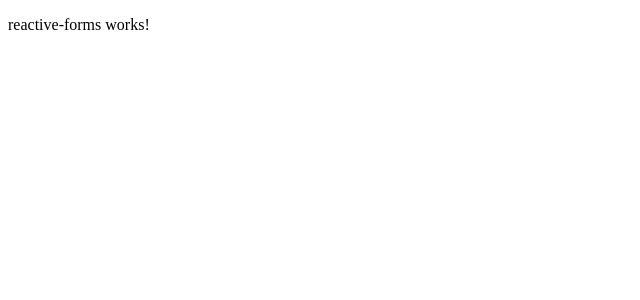
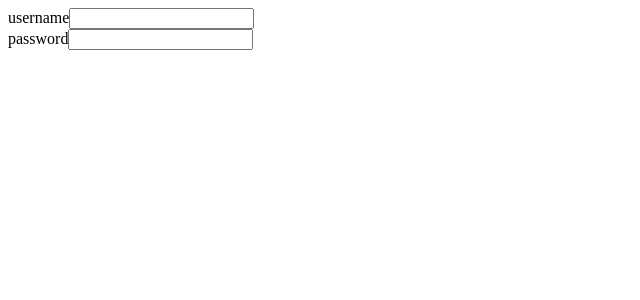
Before and after one commit to KevinW831205/MyAngularCrashCourse, an Angular app: page / in a window 1280 px wide. Shown: the top 300 px of the page, without its empty margins (0-640 px from the left). Built offline with nearby package versions, Linux system fonts and the light colour scheme.

Commit message:
mark up and importing the reactive forms module

```diff
--- a/src/app/app.module.ts
+++ b/src/app/app.module.ts
@@ -1,5 +1,5 @@
 import { BrowserModule } from '@angular/platform-browser';
-import { FormsModule } from '@angular/forms';
+import { FormsModule, ReactiveFormsModule } from '@angular/forms';
 import { NgModule } from '@angular/core';
 
 import { AppRoutingModule } from './app-routing.module';
@@ -40,6 +40,7 @@ import { ReactiveFormsComponent } from './reactive-forms/reactive-forms.componen
     AppRoutingModule,
     FormsModule,
     HttpClientModule,
+    ReactiveFormsModule
   ],
   providers: [PersonService, RouterGuardService],
   bootstrap: [AppComponent]
--- a/src/app/reactive-forms/reactive-forms.component.html
+++ b/src/app/reactive-forms/reactive-forms.component.html
@@ -1 +1,14 @@
-<p>reactive-forms works!</p>
+<!-- Remember to import reactiveFormsModule in app module-->
+<form [formGroup]="form">
+    <div>
+        <label for="username">username</label>
+        <input id="username" formControlName="username">
+    </div>
+
+    <div>
+        <label for="password">password</label>
+        <input id="password" formControlName="password">
+    </div>
+</form>
+
+<p></p>
--- a/src/app/reactive-forms/reactive-forms.component.ts
+++ b/src/app/reactive-forms/reactive-forms.component.ts
@@ -1,4 +1,5 @@
 import { Component, OnInit } from '@angular/core';
+import { FormGroup, FormControl } from '@angular/forms';
 
 @Component({
   selector: 'app-reactive-forms',
@@ -7,6 +8,13 @@ import { Component, OnInit } from '@angular/core';
 })
 export class ReactiveFormsComponent implements OnInit {
 
+  //manual creating the form group
+
+  form = new FormGroup({
+    username: new FormControl(''),
+    password: new FormControl('')
+  })
+
   constructor() { }
 
   ngOnInit() {
```
